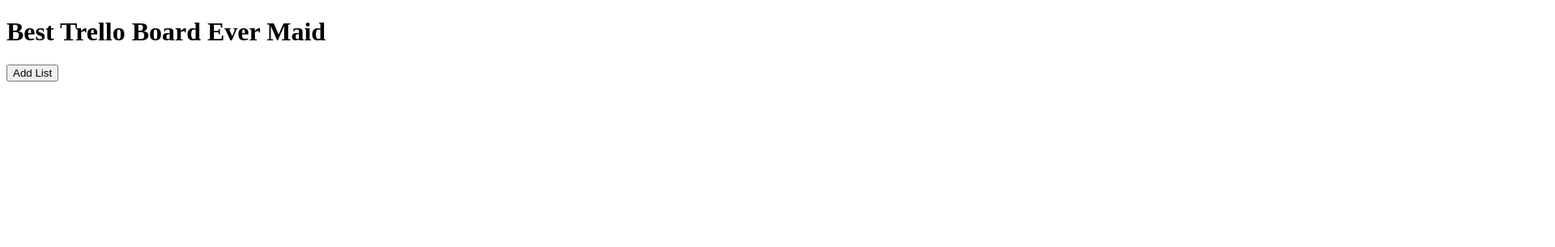
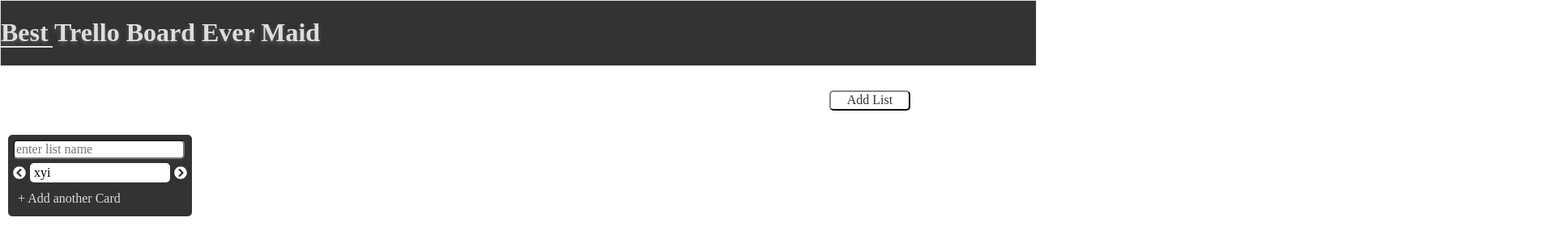
Before and after one commit to Pisotski/React-trello, a React app: page / in a window 1280 px wide. Shown: the top 306 px of the page at 81% size, 1920 px wide, since content can reach past the window. Built offline with nearby package versions, Linux system fonts and the light colour scheme.

Commit message:
added styling

```diff
--- a/client/src/css/App.css
+++ b/client/src/css/App.css
@@ -32,19 +32,21 @@
 header:hover {
   text-shadow: 0 3px 5px rgba(104, 104, 104, 0.8);
   background-color: #222;
-  color: var(--light);
 }
 header h1:hover:after {
   width: 100%;
 }
 /* --------------------------------------Element Design */
+.list-container form input,
 button{
-  display: border-box;
   border-color: var(--dark);
   color: var(--dark);
   border-radius: 5px;
   transition: color 0.3s ease;
+  outline: none;
+  background-color: var(--light);
 }
+.list-container form input:hover,
 button:hover {
   background-color: var(--dark);
   color: var(--primary);
@@ -55,3 +57,11 @@
   min-width: 100px;
   min-height: 25px;
 }
+
+/* --------------------------------------Main Board Layout */
+.main-board {
+  display: flex;
+  flex-direction: row;
+  justify-content: flex-start;
+  align-items: flex-start;
+}
--- a/client/src/css/List.css
+++ b/client/src/css/List.css
@@ -0,0 +1,64 @@
+/* -----------------------------------Variables & Globals*/
+:root {
+  --primary: #ddd;
+  --dark: #333;
+  --light: #fff;
+  --shadow: 0 1px 5px rgba(104, 104, 104, 0.8);
+}
+input,
+textarea {
+  border-radius: 5px;
+  outline: none;
+  transition: background-color 0.3s ease-in-out;
+}
+input:focus,
+textarea:focus{
+  background-color: var(--primary);
+}
+input:hover,
+textarea:hover{
+  background-color: var(--primary);
+}
+/* -----------------------------------List Wrapper */
+.list-container {
+  border: 1px solid var(--dark);
+  border-radius: 5px;
+  width: 225px;
+  margin-left: 10px;
+  background-color: var(--dark);
+}
+.list {
+  list-style-type: none;
+  margin: 0;
+  padding: 0;
+}
+.list li:first-child {
+  background-color: var(--dark);
+}
+.list-name-container input {
+  width: 95%;
+}
+.list li:last-child {
+  background-color: var(--dark);
+  color: var(--primary);
+  padding: 5px;
+  border: 1px solid var(--dark);
+  transition: border 0.3s ease-in-out;
+}
+.list li:last-child:hover {
+  border: 1px solid var(--light);
+  border-bottom-left-radius: 5px;
+  border-bottom-right-radius: 5px;
+}
+.list-container form {
+  background-color: var(--dark);
+  padding: 5px;
+  display: flex;
+}
+.list-container form input{
+  align-self: flex-end;
+}
+.list > li {
+  margin: 5px;
+  border-radius: 5px;
+}
--- a/client/src/css/ListItemEntry.css
+++ b/client/src/css/ListItemEntry.css
@@ -0,0 +1,37 @@
+/* -----------------------------------Variables & Globals*/
+:root {
+  --primary: #ddd;
+  --dark: #333;
+  --light: #fff;
+  --shadow: 0 1px 5px rgba(104, 104, 104, 0.8);
+}
+/* -------------------------------------Element Design */
+.list-item-wrapper {
+  display: flex;
+  align-self: center;
+  justify-content: space-between;
+}
+.list-item-wrapper div {
+  background-color: var(--light);
+  border-radius: 5px;
+  flex-shrink: 3;
+  height: 100%;
+  width: 100%;
+  padding: 3px 5px;
+}
+#left-arrow,
+#right-arrow {
+  align-self: center;
+  color: var(--light);
+}
+#left-arrow {
+  margin-right: 5px;
+}
+#right-arrow {
+  margin-left: 5px;
+}
+.list-item-wrapper div:hover,
+#right-arrow:hover
+#left-arrow:hover{
+  background-color: var(--primary);
+}
--- a/client/src/js/components/App.jsx
+++ b/client/src/js/components/App.jsx
@@ -1,5 +1,6 @@
 import React from 'react';
 import List from './List';
+import '../../css/App.css';
 
 class App extends React.Component {
   constructor(props) {
@@ -9,7 +10,7 @@
       {
         id: 0,
         title: 'enter list name',
-        listItems: [],
+        listItems: ['xyi'],
       },
       listInfo: [],
     };
@@ -19,6 +20,7 @@
   }
 
   componentDidMount() {
+    this.renderList();
   }
 
   acceptCardToList(listId, card) {
@@ -33,9 +35,7 @@
   deleteInsertListItem(direction, listId, itemId) {
     const { listInfo } = this.state;
     const temp = listInfo[listId].listItems[itemId];
-    // listInfo[listId].listItems.splice(itemId, 0);
-
-    console.log(listInfo[listId].listItems.splice(itemId, 1));
+    listInfo[listId].listItems.splice(itemId, 1);
     this.setState({
       listInfo,
     });
@@ -68,7 +68,7 @@
           Add List
         </button>
         <div className="main-board">
-          {listInfo.filter(list => list).map(list => <List key={list.id} id={list.id} length={listInfo.length} info={list} passTextToStateManager={this.acceptCardToList} deleteInsertListItem={this.deleteInsertListItem} />)}
+          {listInfo.map(list => <List key={list.id} id={list.id} length={listInfo.length} info={list} passTextToStateManager={this.acceptCardToList} deleteInsertListItem={this.deleteInsertListItem} />)}
         </div>
       </div>
     );
--- a/client/src/js/components/List.jsx
+++ b/client/src/js/components/List.jsx
@@ -1,6 +1,7 @@
 import React from 'react';
 import PropTypes from 'prop-types';
 import ListItemEntry from './ListItemEntry';
+import '../../css/List.css';
 
 class List extends React.Component {
   constructor(props) {
@@ -17,7 +18,7 @@
 
   handleArrowClick(e) {
     const { length, id } = this.props;
-    const direction = e.currentTarget.className;
+    const direction = e.currentTarget.id;
     const itemId = e.currentTarget.parentNode.id;
     const validList = (arrowDirection) => {
       if (arrowDirection === 'left-arrow') {
@@ -47,7 +48,9 @@
     const { currentText } = this.state;
     const { passTextToStateManager, id } = this.props;
     this.toggleTextField();
-    passTextToStateManager(id, currentText);
+    if (currentText.length) {
+      passTextToStateManager(id, currentText);
+    }
   }
 
   handleListItemChange(e) {
@@ -78,7 +81,7 @@
     return (
       <section className="list-container">
         <ul className="list">
-          <li className="list-name-wrapper">
+          <li className="list-name-container">
             <input placeholder={title} className="list-name" type="text" />
           </li>
           {listItems.map(((text, index) => <ListItemEntry key={index} id={index} text={text} handleArrowClick={this.handleArrowClick} />))}
--- a/client/src/js/components/ListItemEntry.jsx
+++ b/client/src/js/components/ListItemEntry.jsx
@@ -1,13 +1,16 @@
 import React from 'react';
 import PropTypes from 'prop-types';
+import '../../css/ListItemEntry.css';
+import { faChevronCircleLeft, faChevronCircleRight } from '@fortawesome/free-solid-svg-icons';
+import { FontAwesomeIcon } from '@fortawesome/react-fontawesome';
 
 function ListItemEntry(props) {
   const { id, text, handleArrowClick } = props;
   return (
-    <li id={id}>
-      <button className="left-arrow" type="button" placeholder="<" onClick={handleArrowClick} />
-        <span>{ text }</span>
-      <button className="right-arrow" type="button" placeholder=">" onClick={handleArrowClick} />
+    <li id={id} className="list-item-wrapper">
+      <FontAwesomeIcon id="left-arrow" icon={faChevronCircleLeft} onClick={handleArrowClick} />
+      <div>{ text }</div>
+      <FontAwesomeIcon id="right-arrow" icon={faChevronCircleRight} onClick={handleArrowClick} />
     </li>
   );
 }
--- a/client/src/js/index.jsx
+++ b/client/src/js/index.jsx
@@ -1,6 +1,7 @@
 import ReactDOM from 'react-dom';
 import React from 'react';
 import App from './components/App';
+import 'normalize.css';
 
 ReactDOM.render(
   <App />,
--- a/webpack.config.js
+++ b/webpack.config.js
@@ -38,7 +38,7 @@
       },
       {
         test: /\.css$/,
-        use: [MiniCssExtractPlugin.loader, 'css-loader'],
+        use: ['style-loader', 'css-loader'],
       },
     ],
   },
```
Also changed, not shown: package.json (+7 -0 lines), 1 other file (tests, documents, lock files or other folders).
